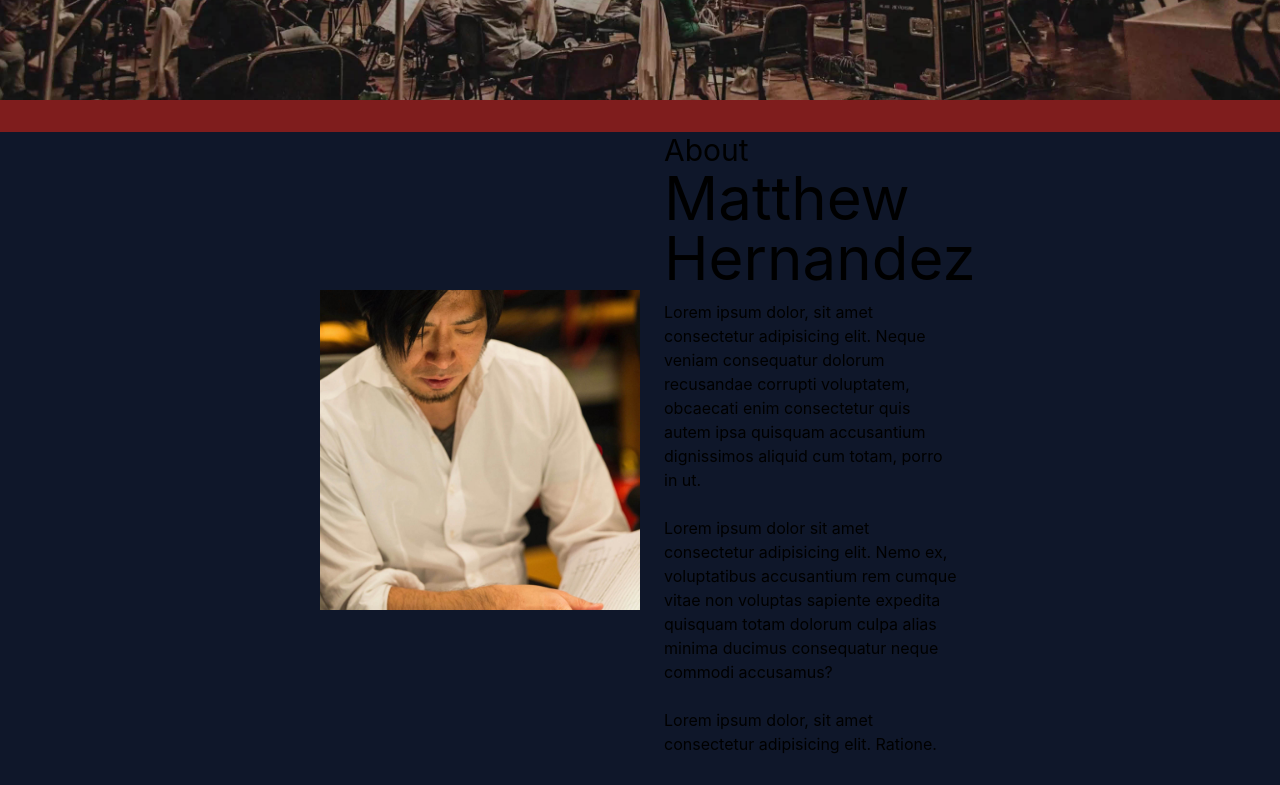
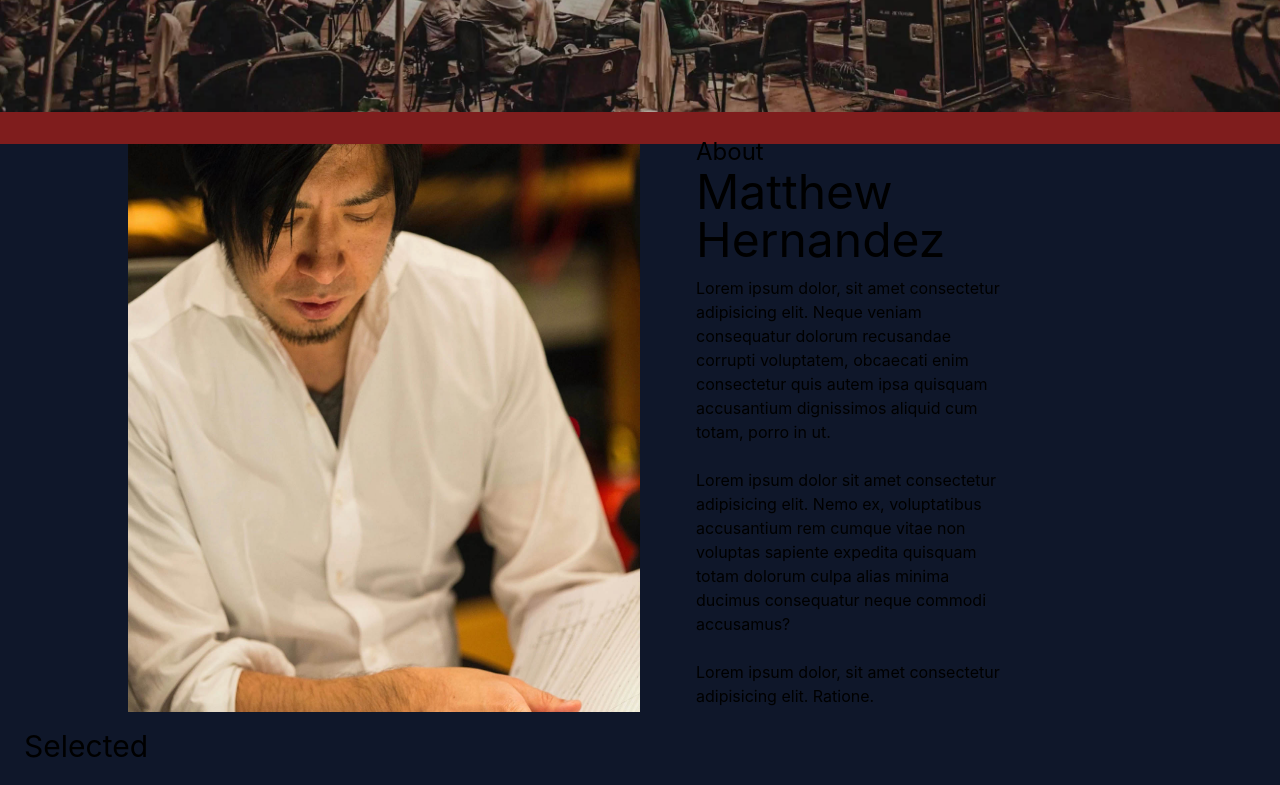
Before and after one commit to Cyber-Digital-llc/Matthews-Portfolio-Website-FE, a Next.js app: page / in a window 1280 px wide. Shown: the part 380-1165 px from the top of the page. Built offline with nearby package versions, Linux system fonts and the light colour scheme.

Commit message:
debugging sizing in tailwind about section

```diff
--- a/components/About.jsx
+++ b/components/About.jsx
@@ -4,9 +4,9 @@ import headShot from '../public/headshot1536x1536px.jpg'
 
 const About = () => {
   return (
-    <div className="flex h-max bg-slate-900 py-0 px-0 w-full items-center border-t-[2rem] border-t-red-900">
-      <div className="flex justify-end w-full">
-        <div className="flex w-full xs:w-full sm:w-full md:w-[50%] ">
+    <div className="flex h-[75vh] w-full bg-slate-900 py-0 px-0 items-center border-t-[2rem] border-t-red-900">
+      <div className="flex justify-end w-full h-[100%] xl:max-h-screen-xl xl:max-w-screen-xl">
+        <div className=" flex justify-end xl:w-[80%] ">
           <Image
             draggable={false}
             src={headShot}
@@ -17,24 +17,24 @@ const About = () => {
         </div>
       </div>
 
-      <div className="flex w-full justify-start">
-        <div className=" px-6 py-0 w-[100%] ">
-          <div className="w-[350px] xs:w-full sm:w-full md:w-full lg:w-[50%] xl:[50%]">
-            <h2 className="text-3xl py-0">About</h2>
-            <p className="text-6xl py-0">Matthew Hernandez</p>
-            <p className="py-3">
+      <div className="flex w-full xl:w-[100vw] ">
+        <div className="flex justify-start px-14 ">
+          <div className="w-[60%] ">
+            <h2 className="text-2xl  max-w-prose">About</h2>
+            <p className="text-5xl py-0 max-w-prose">Matthew Hernandez</p>
+            <p className="py-3 max-w-prose">
               Lorem ipsum dolor, sit amet consectetur adipisicing elit. Neque
               veniam consequatur dolorum recusandae corrupti voluptatem,
               obcaecati enim consectetur quis autem ipsa quisquam accusantium
               dignissimos aliquid cum totam, porro in ut.
             </p>
-            <p className="py-3">
+            <p className="py-3 max-w-prose">
               Lorem ipsum dolor sit amet consectetur adipisicing elit. Nemo ex,
               voluptatibus accusantium rem cumque vitae non voluptas sapiente
               expedita quisquam totam dolorum culpa alias minima ducimus
               consequatur neque commodi accusamus?
             </p>
-            <p className="py-3">
+            <p className="py-3 maw-w-prose">
               Lorem ipsum dolor, sit amet consectetur adipisicing elit. Ratione.
             </p>
           </div>
--- a/components/Header.jsx
+++ b/components/Header.jsx
@@ -4,7 +4,7 @@ import Navbar from './Navbar'
 const Header = () => {
   return (
     <>
-      <div className=" bg-cover bg-center bg-headerBGI bg-fixed w-[100vw] h-[100vh] xl:h-[60vh] mx-auto flex items-center justify-center ">
+      <div className=" bg-cover bg-center bg-headerBGI bg-fixed md:w-[100vw] xl:h-[61.5vh]  mx-auto flex items-center justify-center ">
         <div className="flex-col ">
           <h1 className="font-bold text-8xl ">Matthew Hernandez</h1>
           <h3 className="text-6xl">FILM/GAME COMPOSER</h3>
```
